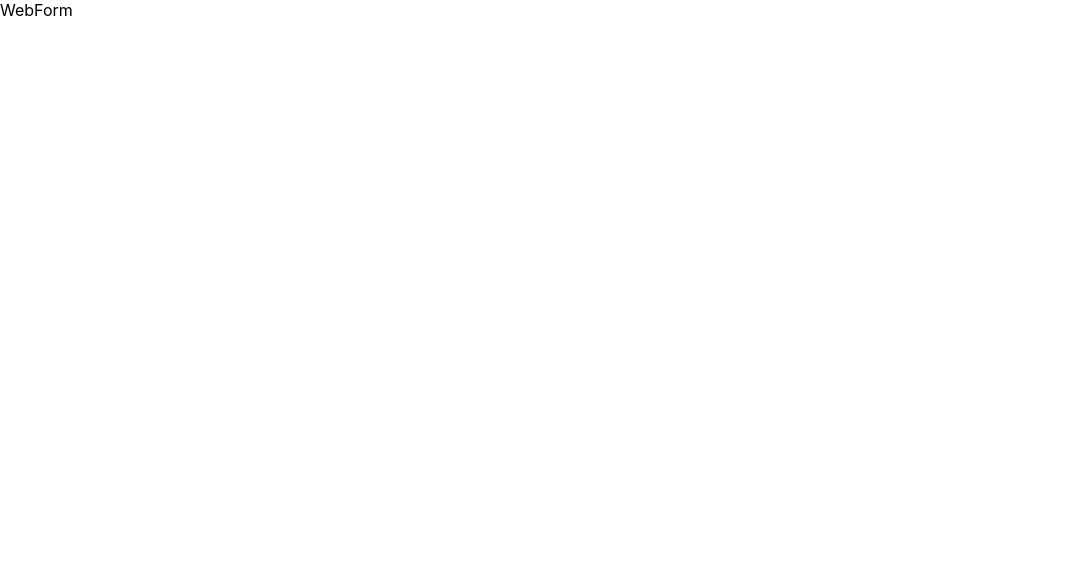
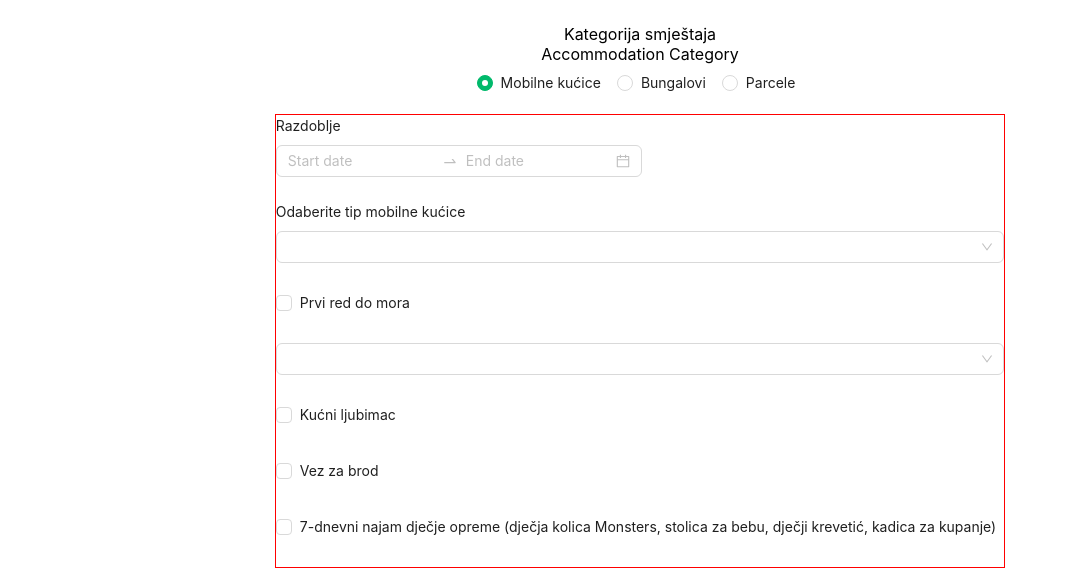
Before and after one commit to JuraJuki/webFormTest, a React (Create React App) app: page / in a window 1280 px wide. Shown: the top 574 px of the page, without its empty margins (0-1067 px from the left). Built offline with nearby package versions, Linux system fonts and the light colour scheme.

Commit message:
init i18n

```diff
--- a/package.json
+++ b/package.json
@@ -11,9 +11,12 @@
     "@types/react": "^18.0.0",
     "@types/react-dom": "^18.0.0",
     "antd": "^5.2.3",
+    "i18next": "^22.4.10",
     "react": "^18.2.0",
     "react-dom": "^18.2.0",
+    "react-i18next": "^12.2.0",
     "react-scripts": "5.0.1",
+    "sass": "^1.58.3",
     "typescript": "^4.4.2",
     "web-vitals": "^2.1.0"
   },
--- a/src/App.css
+++ b/src/App.module.scss
@@ -1,5 +1,10 @@
-.App {
-  text-align: center;
+body,
+html {
+  margin: 0;
+  padding: 0;
+}
+* {
+  box-sizing: border-box;
 }
 
 .App-logo {
@@ -24,10 +29,6 @@
   color: white;
 }
 
-.App-link {
-  color: #61dafb;
-}
-
 @keyframes App-logo-spin {
   from {
     transform: rotate(0deg);
--- a/src/App.tsx
+++ b/src/App.tsx
@@ -2,7 +2,7 @@ import { ConfigProvider } from "antd";
 import { WebForm } from "src/components/WebForm/WebForm";
 import { useFormContext } from "src/context/FormContext/useFormContext";
 import { useRootAttributes } from "src/helpers/useRootAttributes";
-import "./App.css";
+import "./App.module.scss";
 
 function App({ divElement }: { divElement: HTMLDivElement }) {
   useRootAttributes(divElement);
--- /dev/null
+++ b/src/components/WebForm/WebForm.module.scss
@@ -0,0 +1,16 @@
+.wrap {
+  height: 100vh;
+  padding: 24px;
+  display: flex;
+  flex-direction: column;
+  align-items: center;
+}
+
+.form {
+  border: 1px solid red;
+  margin-top: 20px;
+}
+
+.category {
+  margin-top: 8px;
+}
--- a/src/components/WebForm/WebForm.tsx
+++ b/src/components/WebForm/WebForm.tsx
@@ -1,5 +1,75 @@
-import { FC } from "react";
+import { Checkbox, DatePicker, Form, Radio, Select } from "antd";
+import { useState } from "react";
+import { useTranslation } from "react-i18next";
+import { FItem } from "src/components/WebForm/components/FItem/FItem";
+import classes from "./WebForm.module.scss";
 
-export const WebForm: FC = () => {
-    return <div>WebForm</div>;
+const { RangePicker } = DatePicker;
+const { Option } = Select;
+
+export const WebForm = () => {
+  const { t, i18n } = useTranslation();
+  const [category, setCategory] = useState("mobileHome");
+  const accommodationTypeHasNextToSea = true;
+
+  //  const changeLanguage = (lng) => {
+  //   i18n.changeLanguage(lng);
+  // };
+
+  return (
+    <div className={classes.wrap}>
+      <span>Kategorija smještaja</span>
+      <span>{t("accommodationTypeCategory")}</span>
+      <Radio.Group
+        className={classes.category}
+        value={category}
+        onChange={(e) => {
+          e.preventDefault();
+          setCategory(e.target.value);
+        }}
+      >
+        <Radio value={"mobileHome"}>Mobilne kućice</Radio>
+        <Radio value={"bungalow"}>Bungalovi</Radio>
+        <Radio value={"campingPitch"}>Parcele</Radio>
+      </Radio.Group>
+
+      <Form className={classes.form} layout={"vertical"}>
+        <FItem label={"Razdoblje"}>
+          <RangePicker />
+        </FItem>
+        <FItem label={"Odaberite tip mobilne kućice"}>
+          <Select style={{ width: "100%" }}>
+            <Option key={"a"}>a</Option>
+            <Option key={"b"}>b</Option>
+          </Select>
+        </FItem>
+        {accommodationTypeHasNextToSea ? (
+          <FItem>
+            <Checkbox>Prvi red do mora</Checkbox>
+          </FItem>
+        ) : null}
+        <FItem>
+          <Select
+            style={{ width: "100%" }}
+            // special select with - +
+          >
+            <Option key={"adults"}>adults</Option>
+            <Option key={"children"}>children</Option>
+          </Select>
+        </FItem>
+        <FItem>
+          <Checkbox>Kućni ljubimac</Checkbox>
+        </FItem>
+        <FItem>
+          <Checkbox>Vez za brod</Checkbox>
+        </FItem>
+        <FItem>
+          <Checkbox>
+            7-dnevni najam dječje opreme (dječja kolica Monsters, stolica za bebu, dječji krevetić,
+            kadica za kupanje)
+          </Checkbox>
+        </FItem>
+      </Form>
+    </div>
+  );
 };
--- /dev/null
+++ b/src/components/WebForm/components/FItem/FItem.tsx
@@ -0,0 +1,11 @@
+import FormItem from "antd/lib/form/FormItem";
+import { FItemProps } from "src/components/WebForm/components/FItem/FItemProps";
+
+export const FItem = (props: FItemProps) => {
+  const { a, ...rest } = props;
+  return (
+    <FormItem labelAlign={"left"} {...rest}>
+      {props.children}
+    </FormItem>
+  );
+};
--- /dev/null
+++ b/src/components/WebForm/components/FItem/FItemProps.ts
@@ -0,0 +1,5 @@
+import { FormItemProps } from "antd";
+
+export interface FItemProps extends FormItemProps {
+  a?: boolean;
+}
--- /dev/null
+++ b/src/i18n.ts
@@ -0,0 +1,26 @@
+import i18n from "i18next";
+import { initReactI18next } from "react-i18next";
+import translationEN from "./locales/en/translation.json";
+import translationHR from "./locales/hr/translation.json";
+
+const resources = {
+  en: { translation: translationEN },
+  hr: { translation: translationHR },
+};
+
+i18n
+  // pass the i18n instance to react-i18next.
+  .use(initReactI18next)
+  // init i18next
+  // for all options read: https://www.i18next.com/overview/configuration-options
+  .init({
+    fallbackLng: "en",
+    debug: true,
+
+    interpolation: {
+      escapeValue: false, // not needed for react as it escapes by default
+    },
+    resources,
+  });
+
+export default i18n;
--- a/src/index.tsx
+++ b/src/index.tsx
@@ -2,6 +2,7 @@ import React from "react";
 import ReactDOM from "react-dom/client";
 import { FormContextProvider } from "src/context/FormContext/FormContextProvider";
 import App from "./App";
+import "./i18n";
 import "./index.css";
 import reportWebVitals from "./reportWebVitals";
 
--- /dev/null
+++ b/src/locales/en/translation.json
@@ -0,0 +1,3 @@
+{
+  "accommodationTypeCategory": "Accommodation Category"
+}
--- /dev/null
+++ b/src/locales/hr/translation.json
@@ -0,0 +1,3 @@
+{
+  "aaTest": "krafna"
+}
```
Also changed, not shown: src/i18next.d.ts (added, +12 -0 lines), 1 other file (tests, documents, lock files or other folders).
